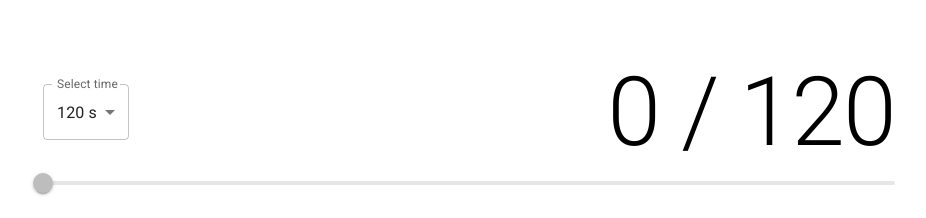
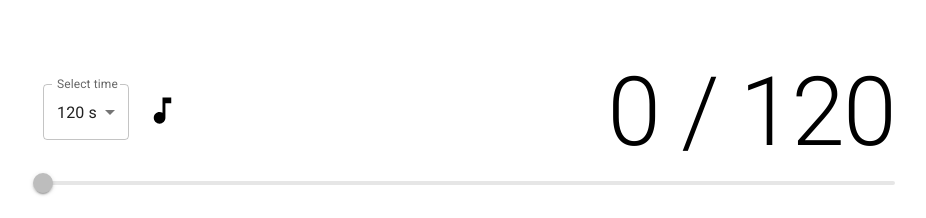
Before and after one commit to Bogdan808/thought-switch, a React (Create React App) app: page / in a window 1280 px wide. Shown: the top 218 px of the page, without its empty margins (171-1097 px from the left). Built offline with nearby package versions, Linux system fonts and the light colour scheme.

Commit message:
fixed #1, fixed #2 (issues)

```diff
--- a/src/components/Tracker/AudioPlayer.tsx
+++ b/src/components/Tracker/AudioPlayer.tsx
@@ -1,22 +1,45 @@
 import ReactAudioPlayer from "react-audio-player";
-import { createRef, useEffect } from "react";
+import { createRef, useEffect, useState } from "react";
 import { useTimerStore } from "./store/useTimerStore";
+import styled from "styled-components";
+import { MusicNote, MusicOff } from "@mui/icons-material";
 
 export const AudioPlayer = () => {
   const isLaunched = useTimerStore((store) => store.isLaunched);
   const ref = createRef<ReactAudioPlayer>();
+  const [isMusicOn, setMusicOn] = useState(true);
+
   useEffect(() => {
     ref.current?.audioEl.current?.play();
   }, [isLaunched]);
   const replay = () => {
     ref.current?.audioEl.current?.play();
   };
+
+  const toggleMusic = () => {
+    setMusicOn(!isMusicOn);
+    if (isMusicOn) {
+      ref.current?.audioEl.current?.pause();
+    } else {
+      ref.current?.audioEl.current?.play();
+    }
+  };
+
   return (
-    <ReactAudioPlayer
-      src="https://cdn.pixabay.com/audio/2021/09/06/audio_37aad22374.mp3"
-      ref={ref}
-      autoPlay
-      onEnded={replay}
-    />
+    <Wrapper>
+      <SoundSwitcher>
+        {isMusicOn && <MusicNote fontSize={"large"} onClick={toggleMusic} />}
+        {!isMusicOn && <MusicOff fontSize={"large"} onClick={toggleMusic} />}
+      </SoundSwitcher>
+
+      <ReactAudioPlayer
+        src="https://cdn.pixabay.com/audio/2021/09/06/audio_37aad22374.mp3"
+        ref={ref}
+        onEnded={replay}
+      />
+    </Wrapper>
   );
 };
+
+const Wrapper = styled.span``;
+const SoundSwitcher = styled.div``;
--- a/src/components/Tracker/Timer.tsx
+++ b/src/components/Tracker/Timer.tsx
@@ -3,15 +3,11 @@ import { useEffect } from "react";
 import { useTimerStore } from "./store/useTimerStore";
 import { Typography } from "@mui/material";
 export const Timer = () => {
-  const {
-    incrementSeconds,
-    setSeconds,
-    getSeconds,
-    seconds,
-    maxSeconds,
-    getMaxSeconds,
-  } = useTimerStore((store) => store);
+  const { incrementSeconds, setSeconds, getSeconds, seconds, maxSeconds } =
+    useTimerStore((store) => store);
   const isLaunched = useTimerStore((store) => store.isLaunched);
+
+  const getMaxSeconds = useTimerStore((store) => store.getMaxSeconds);
 
   useEffect(() => {
     setSeconds(0);
--- a/src/components/Tracker/Track.tsx
+++ b/src/components/Tracker/Track.tsx
@@ -1,10 +1,9 @@
 import styled from "styled-components";
-import { Button, Slider } from "@mui/material";
+import { Slider } from "@mui/material";
 import { useTimerStore } from "./store/useTimerStore";
+
 export const Track = () => {
-  const { seconds, initSecond, disruptions, maxSeconds } = useTimerStore(
-    (store) => store
-  );
+  const { seconds, disruptions, maxSeconds } = useTimerStore((store) => store);
 
   return (
     <Wrapper>
@@ -14,6 +13,7 @@ export const Track = () => {
         max={maxSeconds}
         disabled
         value={seconds}
+        components={{ MarkLabel: MarkLabelCustom }}
       />
     </Wrapper>
   );
@@ -24,3 +24,13 @@ const Wrapper = styled.div`
   height: 16px;
   width: 100%;
 `;
+
+const MarkLabelCustom = styled.span`
+  background-color: #ab003c;
+  width: 8px;
+  height: 16px;
+  position: absolute;
+  transform: translateY(10px) translateX(-2px);
+  overflow: hidden;
+  content-visibility: hidden;
+`;
--- a/src/components/Tracker/index.tsx
+++ b/src/components/Tracker/index.tsx
@@ -16,15 +16,19 @@ export const Tracker = () => {
   return (
     <Wrapper>
       <Header>
-        <div>
-          <Selector maxSeconds={maxSeconds} />
-        </div>
-        <div>
-          <AudioPlayer />
-        </div>
-        <div>
+        <Actions>
+          <SelectorWrapper>
+            <Selector maxSeconds={maxSeconds} />
+          </SelectorWrapper>
+
+          <AudioWrapper>
+            <AudioPlayer />
+          </AudioWrapper>
+        </Actions>
+
+        <TimerWrapper>
           <Timer />
-        </div>
+        </TimerWrapper>
       </Header>
       <Track />
       <Footer>
@@ -37,7 +41,6 @@ export const Tracker = () => {
 
 const Header = styled(Center)`
   align-items: center;
-  justify-content: space-between;
 `;
 
 const Wrapper = styled.div`
@@ -48,3 +51,13 @@ const Footer = styled(Center)`
   align-items: center;
   margin-top: 120px;
 `;
+const Actions = styled.div`
+  margin-right: auto;
+  display: flex;
+  align-items: center;
+`;
+const SelectorWrapper = styled.div``;
+const AudioWrapper = styled.div`
+  margin-left: 16px;
+`;
+const TimerWrapper = styled.div``;
--- a/src/components/Tracker/store/useTimerStore.ts
+++ b/src/components/Tracker/store/useTimerStore.ts
@@ -8,6 +8,7 @@ export interface ITimerStore {
   disruptions: IDiscuption[];
   setDisruption: (value: number) => void;
   initSecond: number;
+  setInitSecond: (value: number) => void;
   maxSeconds: number;
   setMaxSeconds: (value: number) => void;
   getMaxSeconds: () => number;
@@ -45,6 +46,9 @@ export const useTimerStore = create<ITimerStore>((set, get) => ({
     }));
   },
   initSecond: 0,
+  setInitSecond: (value) => {
+    set((store) => ({ ...store, initSecond: value }));
+  },
   maxSeconds: 120,
   getMaxSeconds: () => get().maxSeconds,
   setMaxSeconds: (value) => {
```
Also changed, not shown: src/helpers/getMostLongSlice.ts (added, +18 -0 lines).
